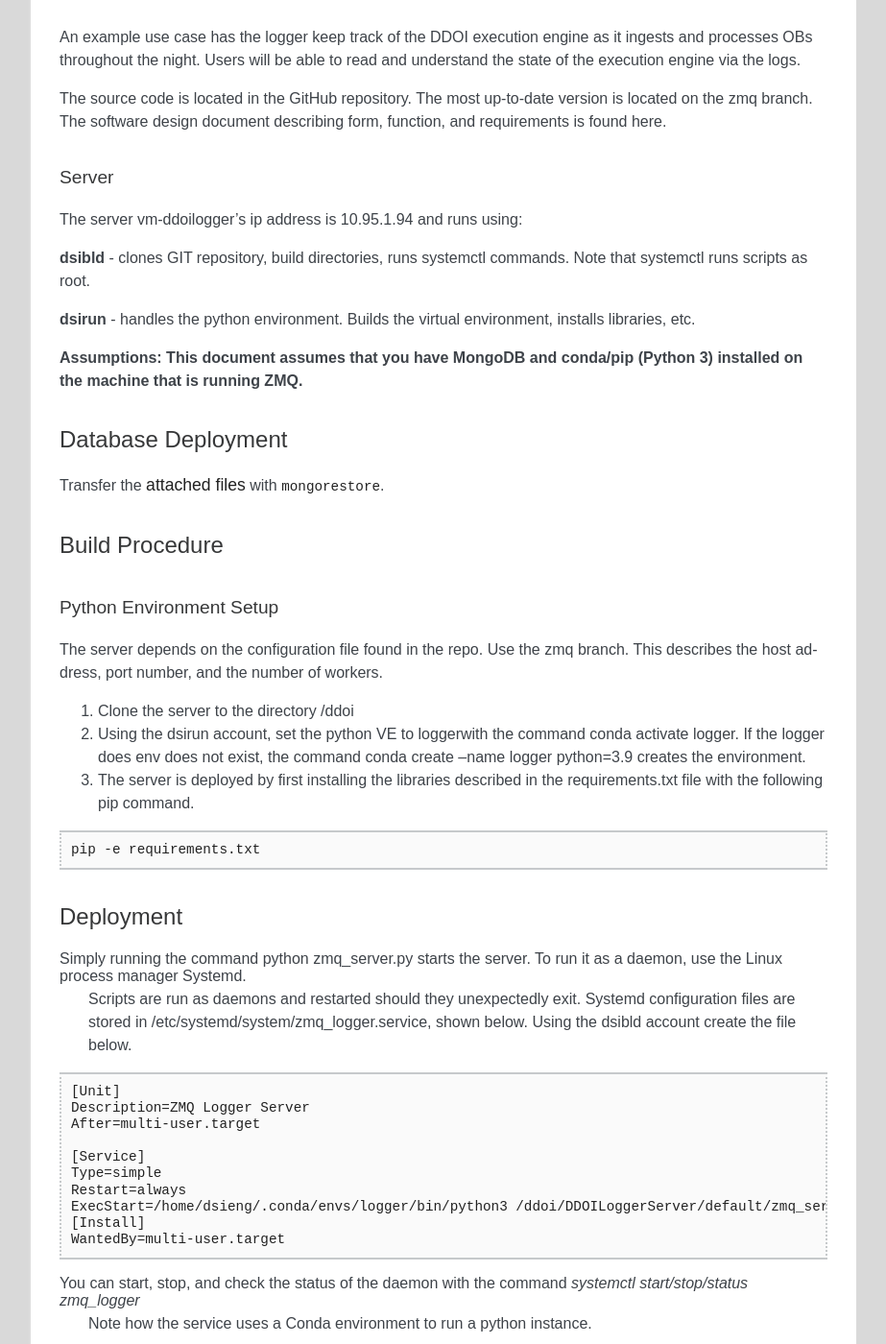
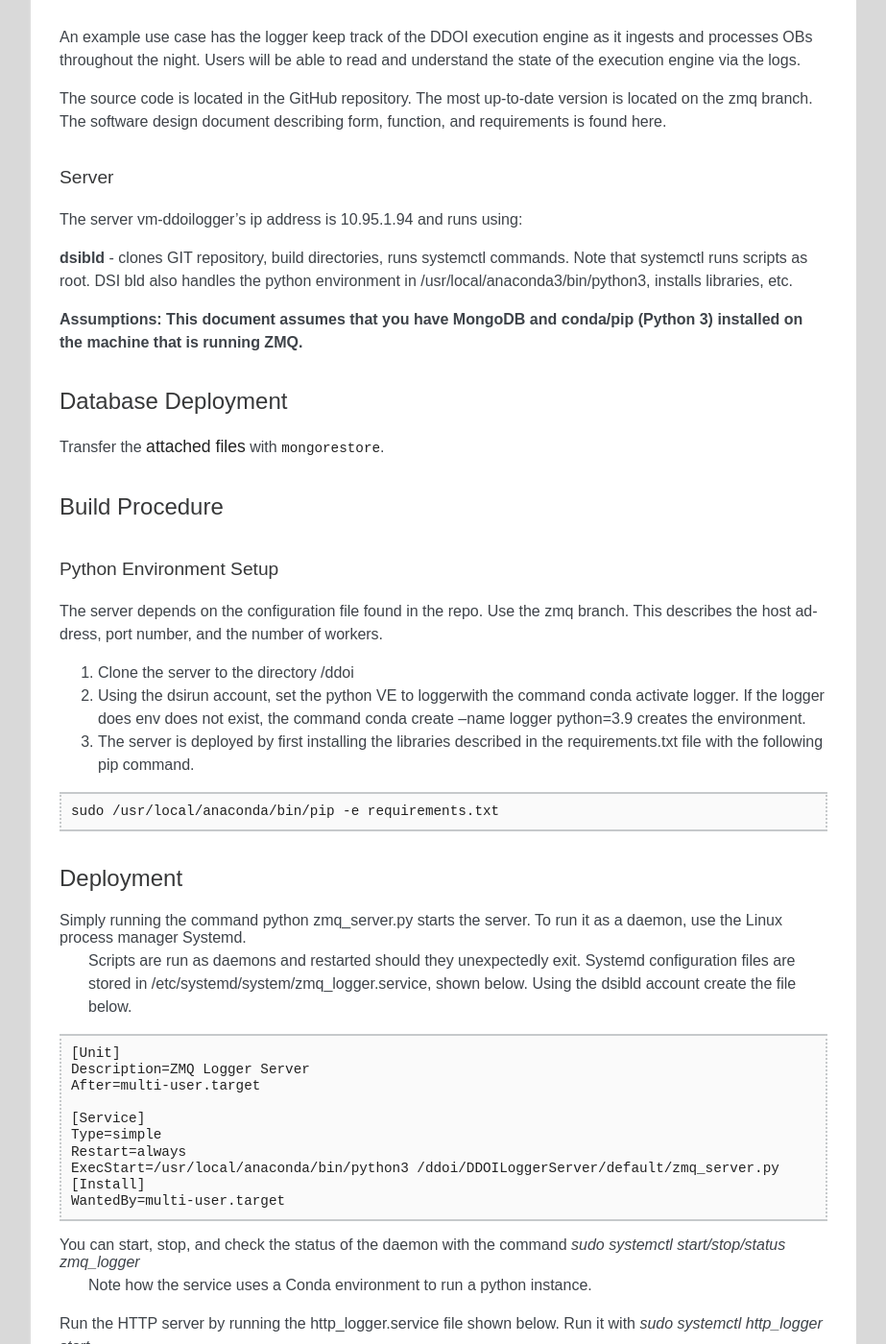
Before and after one commit to KeckObservatory/DDOILoggerClient, a Sphinx documentation site: the page built from docs/build.rst, in a window 1280 px wide and 1400 px high, scrolled down 1817 px. Shown: the whole window at 96% size, without its empty margins (200-1123 px from the left). Built offline with Sphinx 7.4.7, drawn with Linux system fonts in a browser that asks for light colours; some of the changed text lies outside the part shown.

Commit message:
updating docs

```diff
--- a/docs/build.rst
+++ b/docs/build.rst
@@ -47,9 +47,8 @@ Server
 The server vm-ddoilogger's ip address is 10.95.1.94 and runs using:
 
 **dsibld** - clones GIT repository, build directories, runs systemctl commands.
-Note that systemctl runs scripts as root.
-
-**dsirun** - handles the python environment. Builds the virtual environment, installs libraries, etc.
+Note that systemctl runs scripts as root. DSI bld also handles the python environment
+in /usr/local/anaconda3/bin/python3, installs libraries, etc.
 
 **Assumptions: This document assumes that you have MongoDB and conda/pip (Python 3) installed on the
 machine that is running ZMQ.**
@@ -76,7 +75,7 @@ This describes the host address, port number, and the number of workers.
 
 .. code-block::  console
 
-   pip -e requirements.txt
+  sudo /usr/local/anaconda/bin/pip -e requirements.txt
 
 Deployment
 ----------
@@ -94,14 +93,14 @@ Simply running the command python zmq_server.py starts the server. To run it as
     [Service]
     Type=simple
     Restart=always
-    ExecStart=/home/dsieng/.conda/envs/logger/bin/python3 /ddoi/DDOILoggerServer/default/zmq_server.py
+    ExecStart=/usr/local/anaconda/bin/python3 /ddoi/DDOILoggerServer/default/zmq_server.py
     [Install]
     WantedBy=multi-user.target
 
-You can start, stop, and check the status of the daemon with the command `systemctl start/stop/status zmq_logger`
+You can start, stop, and check the status of the daemon with the command `sudo systemctl start/stop/status zmq_logger`
  Note how the service uses a Conda environment to run a python instance.
 
-Run the HTTP server by running the http_logger.service file shown below. Run it with `systemctl http_logger start`.
+Run the HTTP server by running the http_logger.service file shown below. Run it with `sudo systemctl http_logger start`.
 
 .. code-block::  console
 
@@ -112,7 +111,7 @@ Run the HTTP server by running the http_logger.service file shown below. Run it
     [Service]
     Type=simple
     Restart=always
-    ExecStart=/home/dsieng/.conda/envs/logger/bin/python3 /ddoi/DDOILoggerServer/default/http_server.py
+    ExecStart=/usr/local/anaconda/bin/python3 /ddoi/DDOILoggerServer/default/http_server.py
 
     [Install]
     WantedBy=multi-user.target
```
